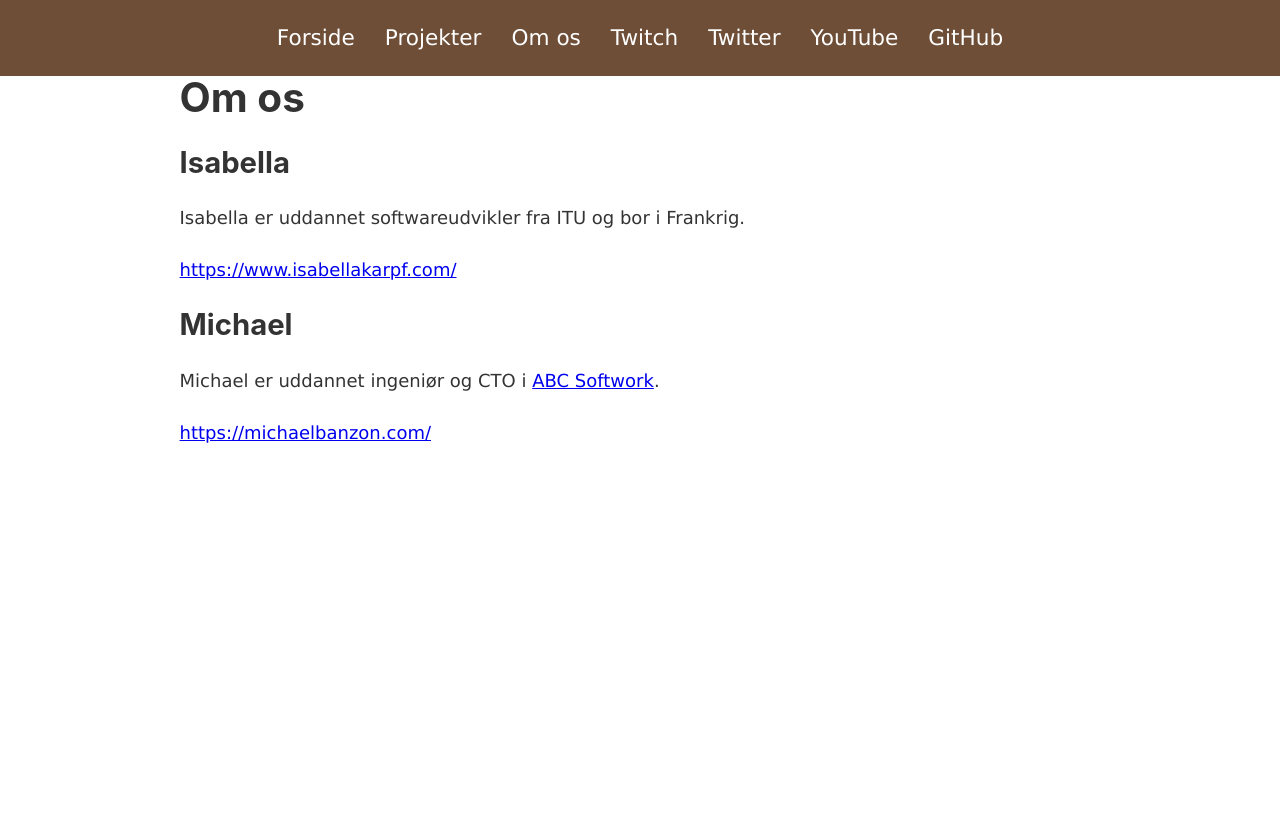
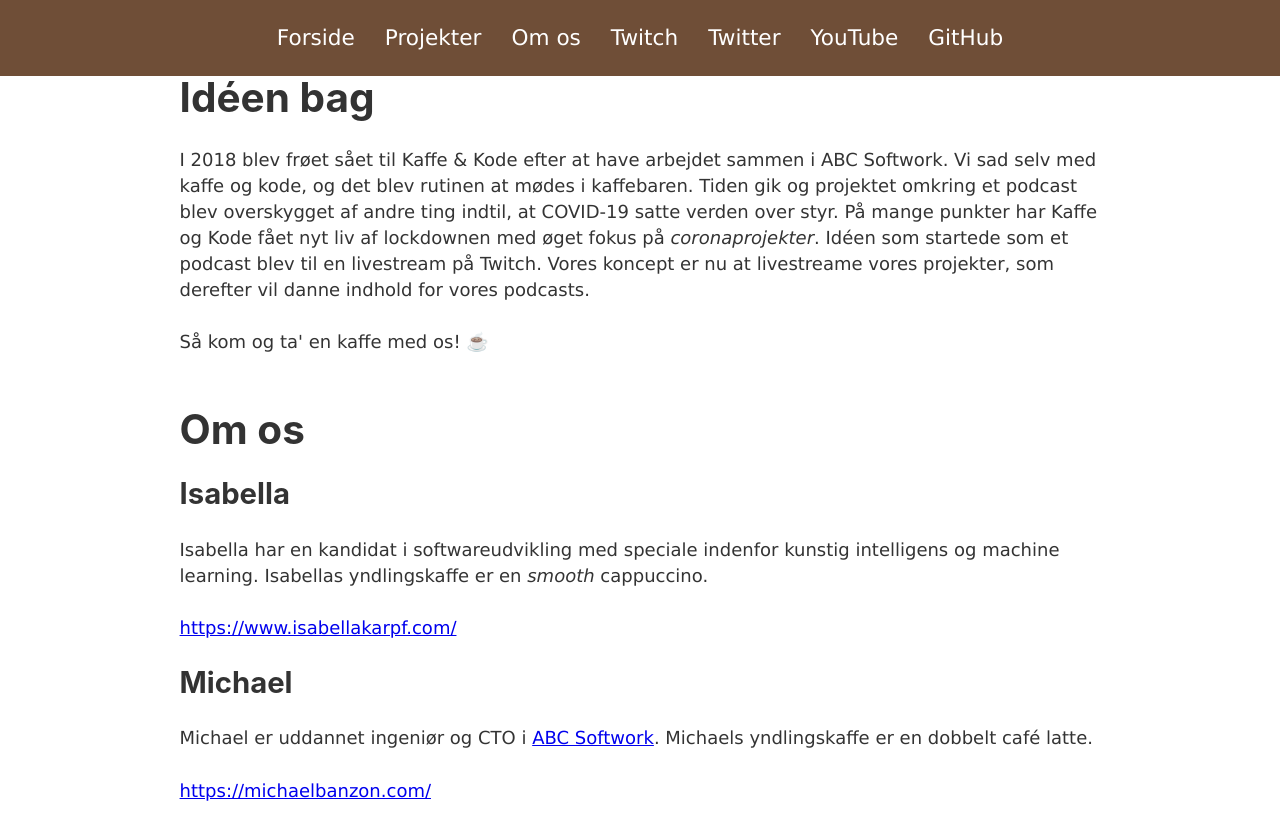
Before and after one commit to kaffeogkode/kaffeogkode.dk, a Gatsby site: page /om-os in a window 1280 px wide. Before the commit the page ends 800 px from the top, so only its background shows below. Built offline with nearby package versions, Linux system fonts and the light colour scheme; Gatsby itself is replaced by a stand-in of ours.

Commit message:
Mere om os ✍️og projektet

```diff
--- a/src/pages/om-os.js
+++ b/src/pages/om-os.js
@@ -7,12 +7,25 @@ import SEO from "../components/seo"
 const OmOsPage = () => (
   <Layout>
     <SEO title="Om os" />
+    <h1>Idéen bag</h1>
+    <p>I 2018 blev frøet sået til Kaffe & Kode efter at have arbejdet sammen i ABC Softwork. Vi sad selv med kaffe og kode,
+      og det blev rutinen at mødes i kaffebaren.
+      Tiden gik og projektet omkring et podcast blev overskygget af andre ting indtil, at COVID-19 satte verden over styr.
+      På mange punkter har Kaffe og Kode fået nyt liv af lockdownen med øget fokus på <i>coronaprojekter</i>.
+      Idéen som startede som et podcast blev til en livestream på Twitch. Vores koncept er nu at livestreame vores projekter,
+      som derefter vil danne indhold for vores podcasts.
+    </p>
+    <p>Så kom og ta' en kaffe med os! ☕️</p>
+
+    <br></br>
     <h1>Om os</h1>
     <h2>Isabella</h2>
-    <p>Isabella er uddannet softwareudvikler fra ITU og bor i Frankrig.</p>
+    <p>Isabella har en kandidat i softwareudvikling med speciale indenfor kunstig intelligens og machine learning.
+       Isabellas yndlingskaffe er en <i>smooth</i> cappuccino.
+    </p>
     <p><a href="https://www.isabellakarpf.com/">https://www.isabellakarpf.com/</a></p>
     <h2>Michael</h2>
-    <p>Michael er uddannet ingeniør og CTO i <a href="https://abcsoftwork.com/">ABC Softwork</a>.</p>
+    <p>Michael er uddannet ingeniør og CTO i <a href="https://abcsoftwork.com/">ABC Softwork</a>. Michaels yndlingskaffe er en dobbelt café latte.</p>
     <p><a href="https://michaelbanzon.com/">https://michaelbanzon.com/</a></p>
   </Layout>
 )
```
